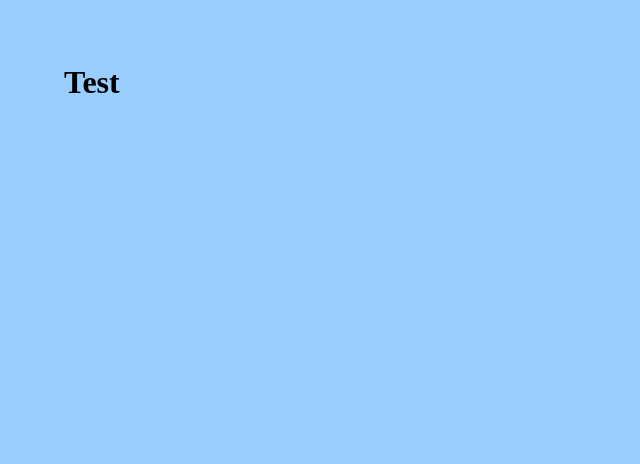
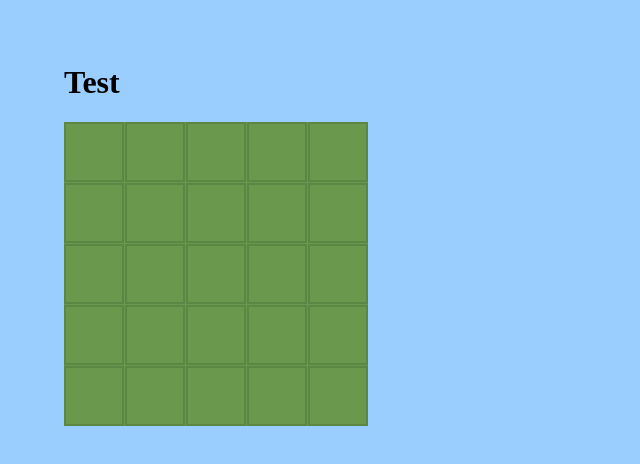
Before and after one commit to MrStark7797/MineSweeper, a plain HTML site: page Website/webhtml.html in a window 1280 px wide. Shown: the whole page, without its empty margins (0-640 px from the left). Drawn offline with Linux system fonts and the light colour scheme.

Commit message:
Merged both html files

```diff
--- /dev/null
+++ b/Website/minesweeper.js
@@ -0,0 +1,44 @@
+//logic of the game
+
+//the states a tile can be in to simplify changing the css of the tiles
+const TILE_STATES = {
+    HIDDEN: "hidden",
+    MINE: "mine",
+    NUMBER: "number",
+    MARKED: "marked",
+  }
+
+export function createGrid(gridSize, mineCount) {
+    var grid = []
+    //creating the grid in its x and y axis
+    for (let x = 0; x < gridSize; x++) {
+        var row = []
+        for (let y = 0; y < gridSize; y++) {
+            //creates a div for each tile and defaults it to a hidden state
+            const element = document.createElement("div")
+            element.dataset.state = TILE_STATES.HIDDEN
+
+            var tile = {
+                element,
+                x,
+                y,
+                //getter and setter to make detecting and changing the state of the tile simpler
+                get status() {
+                    return this.element.dataset.state
+                },
+                set status(value) {
+                    this.element.dataset.state = value
+                }
+            }
+            row.push(tile)
+        }
+        grid.push(row)
+    }
+    return grid
+}
+
+export function revealTile(tile) {
+    if (tile.status != TILE_STATES.HIDDEN) return
+
+    tile.status = TILE_STATES.NUMBER
+}
--- a/Website/style.css
+++ b/Website/style.css
@@ -17,3 +17,41 @@ body{
 
 
 }
+
+.board {
+    display: inline-grid;
+    padding: 0px;
+    grid-template-columns: repeat(var(--size), 60px);
+    grid-template-rows: repeat(var(--size), 60px);
+    gap: 1px;
+    background-color: #6a994e;
+  }
+
+  .board > * {
+    width: 100%;
+    height: 100%;
+    display: flex;
+    justify-content: center;
+    align-items: center;
+    color: #6a994e;
+    border: 2px solid #5c8644;
+    user-select: none;
+  }
+
+  /*different states for the tiles*/
+  .board > [data-state="hidden"] {
+    background-color: #6A994E;
+    cursor: pointer;
+  }
+
+  .board > [data-state="mine"] {
+    background-color: #BC4749;
+  }
+
+  .board > [data-state="number"] {
+    background-color: #F2E8CF;
+  }
+
+  .board > [data-state="marked"] {
+    background-color: yellow;
+  }
--- a/Website/webhtml.html
+++ b/Website/webhtml.html
@@ -4,22 +4,16 @@
 <html lang = "en">
     <head>
         <title>Online Minesweeper</title>
-
         <!--Sets Character Set-->
         <meta charset="utf-8">
-
         <!--Declaring of device desplay setings-->
         <meta name="veiewport" content="width=device-width, inital-scale=1">
-
+        <link rel="icon" type="image/png" sizes="32x32" href="favicon-32x32.png">
         <link rel="stylesheet" href="style.css"/>
+        <script src="webjs.js" type="module"></script>
     </head>
-
     <body>
         <h1>Test</h1>
+        <div class="board"></div>
     </body>
-
-
-
-
-
 </html>
--- a/Website/webjs.js
+++ b/Website/webjs.js
@@ -0,0 +1,27 @@
+//display/UI
+
+import {
+    createGrid, revealTile
+} from "./minesweeper.js";
+
+var gridSize = 5
+var mineCount = 2
+
+//console.log(createGrid(gridSize, mineCount))
+
+var board = createGrid(gridSize, mineCount)
+const boardElement = document.querySelector('.board')
+
+//places each tile inside of the board div
+board.forEach(row => {
+    row.forEach(tile => {
+        boardElement.append(tile.element)
+        //listens for a click to change the state
+        tile.element.addEventListener("click", () => {
+            revealTile(tile)
+          })
+    })
+})
+
+//setting the board to be the correct size for the grid
+boardElement.style.setProperty("--size", gridSize)
```
Also changed, not shown: index.html (deleted, +0 -12 lines), Website/favicon-32x32.png (renamed from favicon-32x32.png), minesweeper.js (deleted). Lines whose indentation alone changed are shown as unchanged.
